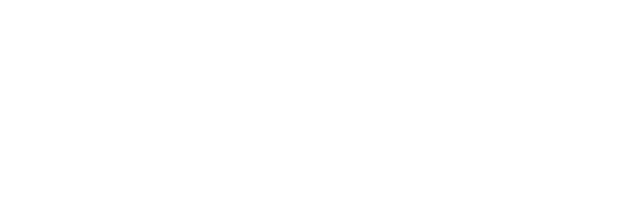
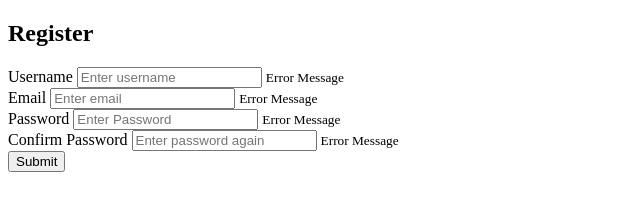
Before and after one commit to Toriqul-Leon/form-validation, a plain HTML site: page index.html in a window 1280 px wide. Shown: the whole page, without its empty margins (0-640 px from the left). Drawn offline with Linux system fonts and the light colour scheme.

Commit message:
Html ready

```diff
--- a/index.html
+++ b/index.html
@@ -8,7 +8,36 @@
     <title>Form Validation</title>
   </head>
   <body>
-
+    <div class="container">
+      <form id="form" class="form">
+        <h2>Register</h2>
+        <div class="form-control">
+          <label for="username">Username</label>
+          <input type="text" id="username" placeholder="Enter username" />
+          <small>Error Message</small>
+        </div>
+        <div class="form-control">
+          <label for="email">Email</label>
+          <input type="text" id="email" placeholder="Enter email" />
+          <small>Error Message</small>
+        </div>
+        <div class="form-control">
+          <label for="Password">Password</label>
+          <input type="password" id="Password" placeholder="Enter Password" />
+          <small>Error Message</small>
+        </div>
+        <div class="form-control">
+          <label for="confirm-password">Confirm Password</label>
+          <input
+            type="text"
+            id="confirm-password"
+            placeholder="Enter password again"
+          />
+          <small>Error Message</small>
+        </div>
+        <button type="submit">Submit</button>
+      </form>
+    </div>
     <!-- !JS -->
     <script src="./script.js"></script>
   </body>
```
